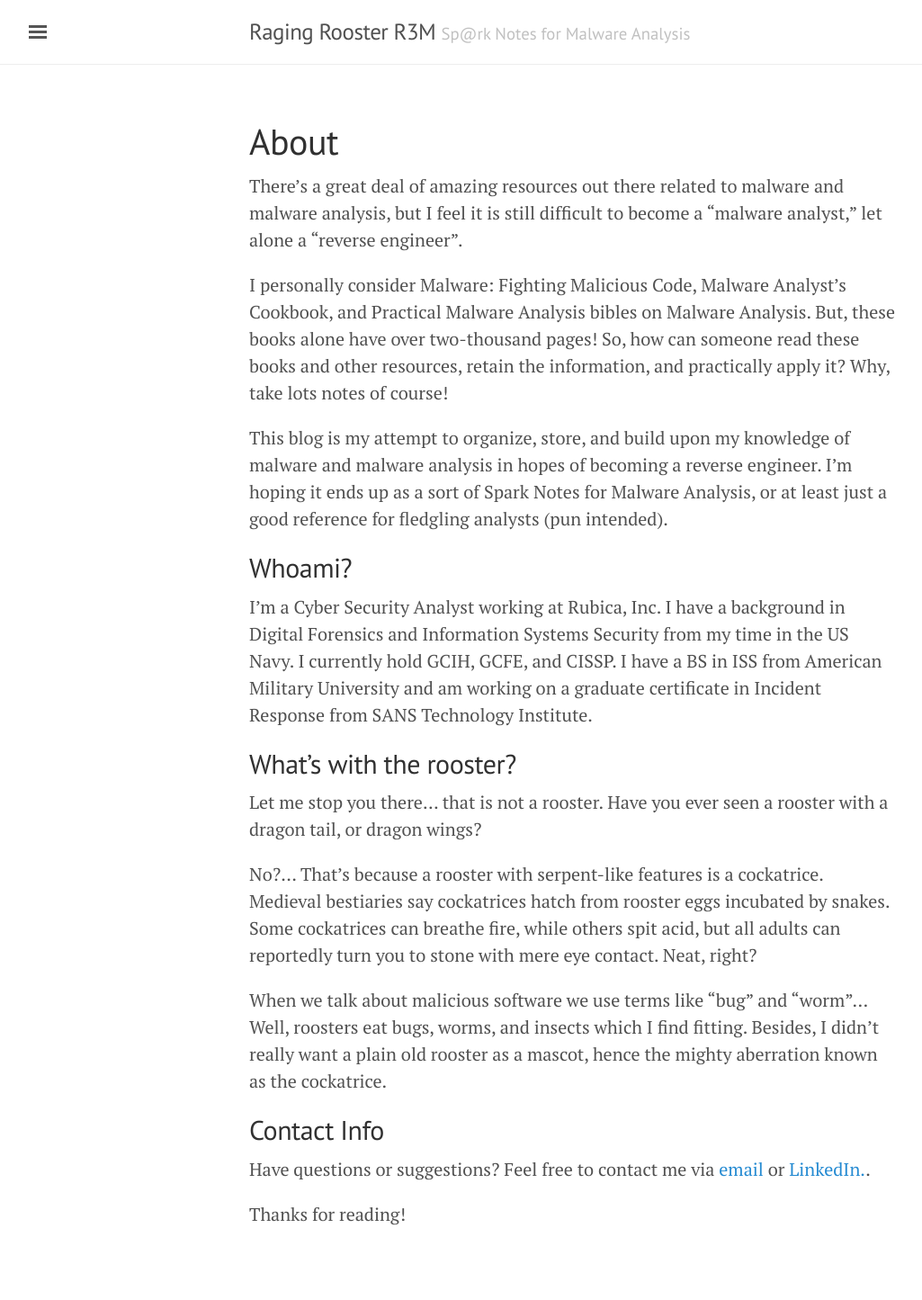
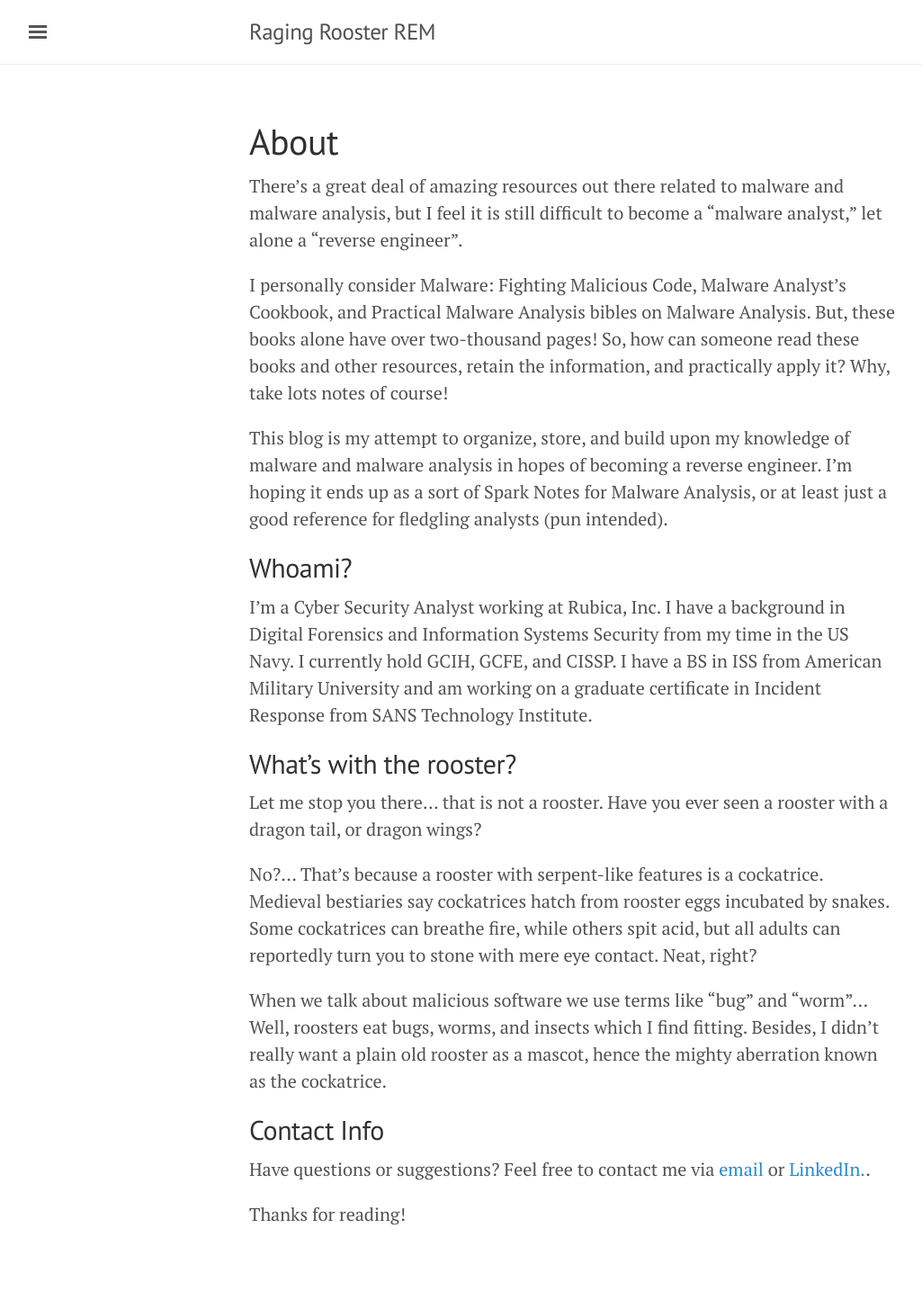
Before and after one commit to ragingrooster/ragingrooster.github.io, a Jekyll site: the page built from about.md, in a window 1280 px wide. Shown: the whole page at 90% size, without its empty margins (3-1028 px from the left). Built offline with Jekyll 4.4.1, drawn with Linux system fonts in a browser that asks for light colours.

Commit message:
Update _config.yml

```diff
--- a/_config.yml
+++ b/_config.yml
@@ -5,9 +5,9 @@
 #relative_permalinks: true
 
 # Setup
-title:               Raging Rooster R3M
-tagline:             'Sp@rk Notes for Malware Analysis'
-#description:
+title:               Raging Rooster REM
+#tagline:
+description:         Sp@rk Notes for Malware Analysis
 url:                 https://ragingrooster.github.io
 baseurl:             ''
 plugins:              [jekyll-paginate]
```
